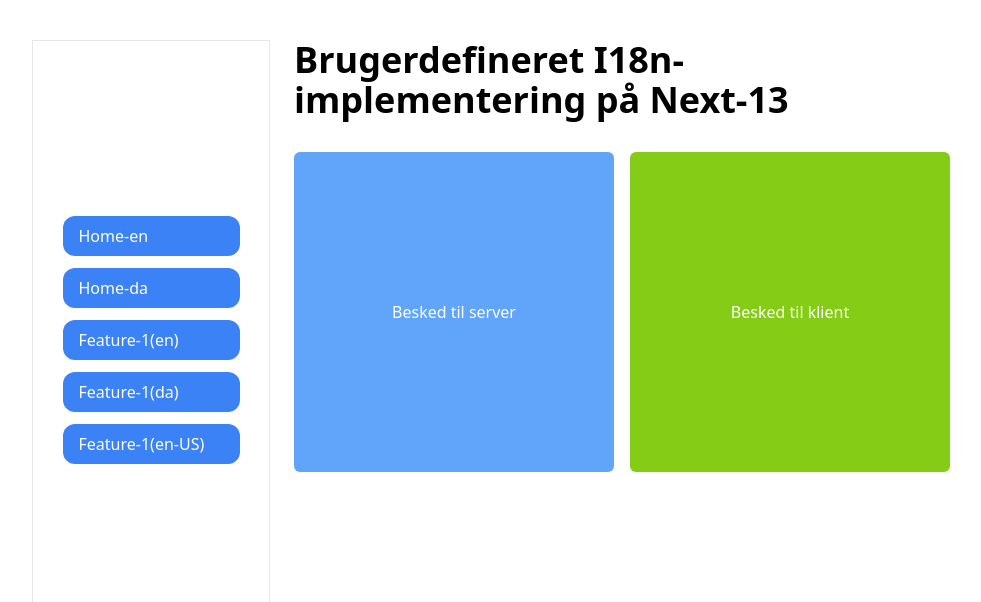
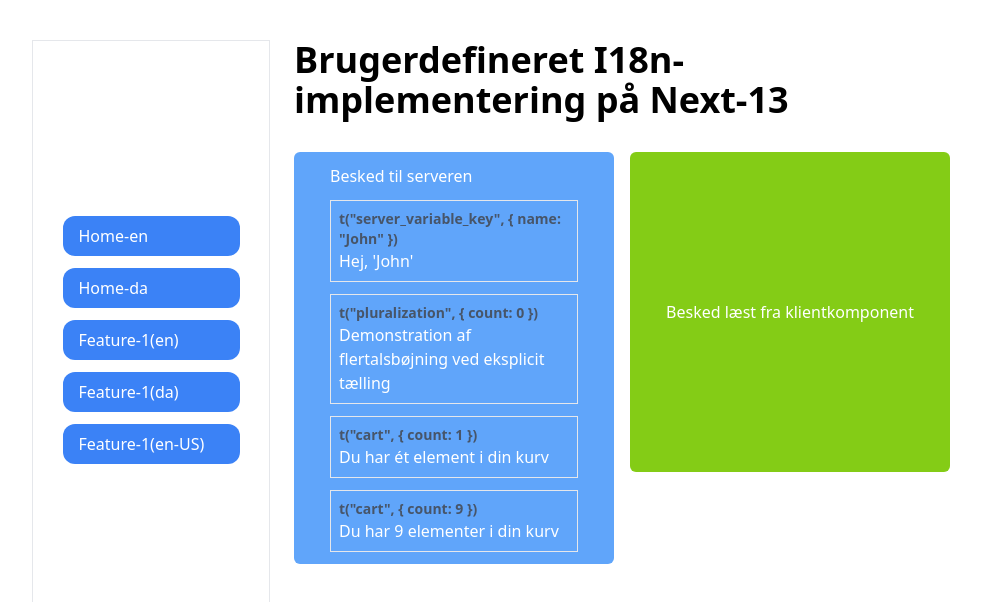
Before and after one commit to i-am-mani/next13-experimental-i18n, a Next.js app: page /da/feature-1 in a window 1280 px wide. Shown: the top 602 px of the page, without its empty margins (96-1077 px from the left). Built offline with nearby package versions, Linux system fonts and the light colour scheme.

Commit message:
feat: dynamic labels, interpolation support, namespace seperated labels

```diff
--- a/app/I18nPageWrapper.tsx
+++ b/app/I18nPageWrapper.tsx
@@ -35,6 +35,11 @@ export async function I18nPageWrapper(params: {
   );
 
   return (
-    <I18nProvider namespaces={translations}>{params.children}</I18nProvider>
+    <I18nProvider
+      namespaces={translations}
+      config={{ languageCode: language, countryCode: country }}
+    >
+      {params.children}
+    </I18nProvider>
   );
 }
--- a/app/[locale]/feature-1/ServerComponent.tsx
+++ b/app/[locale]/feature-1/ServerComponent.tsx
@@ -4,8 +4,30 @@ import { useTranslation } from "../../../components/useTranslation";
 export function ServerComponent() {
   const { t } = useTranslation("feature1");
   return (
-    <div className="w-80 h-80 rounded-md bg-blue-400 text-white flex justify-center items-center">
-      <div>{t("server_label")}</div>
+    <div className="w-80 min-h-full p-3 rounded-md bg-blue-400 text-white flex justify-center items-center">
+      <div className="flex flex-col mx-6 gap-y-3">
+        <div>{t("server_label")}</div>
+
+        <div className="border  p-2">
+          <div className="text-sm text-slate-600 font-semibold">{'t("server_variable_key", { name: "John" })'}</div>
+          <div>{t("server_variable_key", { name: "John" })}</div>
+        </div>
+
+        <div className="border  p-2">
+          <p className="text-sm text-slate-600 font-semibold">{`t("pluralization", { count: 0 })`}</p>
+          <div>{t("pluralization", { count: 0 })}</div>
+        </div>
+
+        <div className="border  p-2">
+          <div className="text-sm text-slate-600 font-semibold">{'t("cart", { count: 1 })'}</div>
+          <div>{t("cart", { count: 1 })}</div>
+        </div>
+
+        <div className="border  p-2">
+          <div className="text-sm text-slate-600 font-semibold">{'t("cart", { count: 9 })'}</div>
+          <div>{t("cart", { count: 9 })}</div>
+        </div>
+      </div>
     </div>
   );
 }
--- a/components/I18nProvider.tsx
+++ b/components/I18nProvider.tsx
@@ -1,32 +1,45 @@
 "use client";
 import * as React from "react";
-import { LocaleNamespaces } from ".";
-import { I18nNamespaces } from "../i18n";
+import { I18nNamespaces, LiteralUnion } from "../i18n";
+import { LocalizationCore } from "./core";
+import { LocaleConfig } from ".";
 
-const I18nContext = React.createContext<LocaleNamespaces>(
-  {} as LocaleNamespaces
-);
+type TContext = { namespaces: I18nNamespaces; config: LocaleConfig };
+const I18nContext = React.createContext<TContext>({} as TContext);
 
 export function useTranslationsClient<T extends keyof I18nNamespaces>(
   namespace: T
 ) {
   const context = React.useContext(I18nContext);
-  const translations = context[namespace];
+  const i18n = context.config;
 
-  return (key: keyof I18nNamespaces[T]) => {
-    const value = typeof translations === "object" && translations[key];
-    return typeof value === "string" ? value : key;
+  const fn = (
+    key: LiteralUnion<keyof I18nNamespaces[T]>,
+    interpolation?: { [key: string]: string | number }
+  ) => {
+    const core = LocalizationCore({
+      defaultNamespace: namespace,
+      locale: i18n,
+      namespaces: context.namespaces,
+    });
+    return core.t(key as string, interpolation);
   };
+
+  return fn;
 }
 
 export function I18nProvider({
+  config,
   namespaces,
   children,
 }: {
-  namespaces: LocaleNamespaces;
+  config: LocaleConfig;
+  namespaces: I18nNamespaces;
   children: React.ReactNode;
 }) {
   return (
-    <I18nContext.Provider value={namespaces}>{children}</I18nContext.Provider>
+    <I18nContext.Provider value={{ namespaces, config }}>
+      {children}
+    </I18nContext.Provider>
   );
 }
--- a/components/core.ts
+++ b/components/core.ts
@@ -1,5 +1,12 @@
-import { LocaleConfig, LocaleNamespaces, Namespace as LabelNamespace } from ".";
-import { I18nNamespaces } from "../i18n";
+import { LocaleConfig } from ".";
+
+type Keyspace = {
+  [key: string]: string;
+};
+
+type LocaleNamespaces = {
+  [key: string]: Keyspace;
+};
 
 function formatCurrency(
   value: number | string,
@@ -66,7 +73,7 @@ function interpolation(
 }
 
 function extractPluralKey(
-  namespaces: LabelNamespace<any>,
+  namespaces: Keyspace,
   key: string,
   count: number,
   locale: string
@@ -100,17 +107,17 @@ function extractPossibleNamespace(key: string, defaultNamespace: string) {
   }
 }
 
-export function LocalizationCore<T extends keyof I18nNamespaces>({
+export function LocalizationCore({
   defaultNamespace,
   locale: localeConfig,
   namespaces,
 }: {
-  defaultNamespace: T;
+  defaultNamespace: string;
   namespaces: LocaleNamespaces;
   locale: LocaleConfig;
 }) {
   const t = (
-    key: keyof I18nNamespaces[T],
+    key: string,
     interpolationValue: Record<string, string | number> | null = null,
     options?: {}
   ) => {
@@ -119,12 +126,12 @@ export function LocalizationCore<T extends keyof I18nNamespaces>({
       key as string,
       defaultNamespace
     );
-    const nsDictionary = (namespaces as any)[tNSKey];
+    const nsDictionary = namespaces[tNSKey];
 
     if (interpolationValue == null) {
       const value = nsDictionary[tKey];
       if (value == null) {
-        throw Error(`Missing translation for key ${key as string}`);
+        throw Error(`Missing translation for key ${key}`);
       } else {
         return value;
       }
@@ -147,7 +154,7 @@ export function LocalizationCore<T extends keyof I18nNamespaces>({
       if (typeof rawText === "object") {
         throw Error(`Nested translation value is not supported!`);
       } else if (rawText == null) {
-        throw Error(`Missing translation for key ${key as string}`);
+        throw Error(`Missing translation for key ${key}`);
       }
 
       return interpolation(rawText, interpolationValue, localeConfig);
--- a/components/index.ts
+++ b/components/index.ts
@@ -1,16 +1,8 @@
 import { I18nNamespaces } from "../i18n";
 
-export type Namespace<K extends keyof I18nNamespaces> = {
-  [key in keyof I18nNamespaces[K]]: string;
-};
-
-export type LocaleNamespaces = {
-  [key in keyof I18nNamespaces]: Namespace<key>;
-};
-
-export type LocaleTranslations = {
+type LocaleTranslations = {
   locale: LocaleConfig;
-  namespaces: LocaleNamespaces;
+  namespaces: I18nNamespaces;
 };
 
 export type LocaleConfig = {
--- a/components/merge-namespaces.ts
+++ b/components/merge-namespaces.ts
@@ -1,6 +1,5 @@
 import { I18nNamespaces } from "../i18n";
 
-// TODO: clean up usage of any everywhere here
 export function mergeNamespaceInPlace(
   lsNamespace: I18nNamespaces,
   rsNamespace: Partial<I18nNamespaces>
--- a/components/useTranslation.ts
+++ b/components/useTranslation.ts
@@ -1,19 +1,22 @@
-import { I18nNamespaces } from "../i18n";
+import { I18nNamespaces, LiteralUnion } from "../i18n";
 import { useTranslationsClient } from "./I18nProvider";
 import { LocalizationCore } from "./core";
 
 export function useTranslationServerOnly<T extends keyof I18nNamespaces>(
   namespace: T
-): (key: keyof I18nNamespaces[T]) => string {
+): (key: LiteralUnion<keyof I18nNamespaces[T]>) => string {
   const i18n = globalThis.i18nTranslations;
 
-  const fn = (key: keyof I18nNamespaces[T]) => {
+  const fn = (
+    key: LiteralUnion<keyof I18nNamespaces[T]>,
+    interpolation?: { [key: string]: string | number }
+  ) => {
     const core = LocalizationCore({
       defaultNamespace: namespace,
       locale: i18n.locale,
       namespaces: i18n.namespaces,
     });
-    return core.t(key);
+    return core.t(key as string, interpolation);
   };
 
   return fn;
--- a/i18n.ts
+++ b/i18n.ts
@@ -8,17 +8,25 @@ type TFeature1Labels = typeof import("./locales/en/feature1.json");
 type TIndexLabels = typeof import("./locales/en/index.json");
 
 // for the possiblity to use string as keyof I18nNamespaces TODO for now.
-export declare type LiteralUnion<T extends U, U = string> =
+export declare type LiteralUnion<T extends U, U = string | number | symbol> =
   | T
+  | (U extends symbol ? never : U extends number ? never : never)
   | (U & Record<never, never>);
 
-type t = LiteralUnion<keyof I18nNamespaces>;
+type t = keyof I18nNamespaces;
+type c = LiteralUnion<keyof I18nNamespaces[t]>;
 
 export type I18nNamespaces = {
   common: TCommonLabels;
   feature1: TFeature1Labels;
   index: TIndexLabels;
 };
+
+// TODO: enable concatentated keys by namespace and label
+type ConcatenatedKeys<T extends Record<string, Record<string, string>>> = {
+  [K in keyof T]: `${Extract<K, string>}:${Extract<keyof T[K], string>}`;
+}[keyof T];
+export type I18nNamespaceSeparatedKeys = ConcatenatedKeys<I18nNamespaces>;
 
 export type N = LiteralUnion<keyof I18nNamespaces>;
 
--- a/locales/da/feature1.json
+++ b/locales/da/feature1.json
@@ -1,5 +1,10 @@
 {
+  "source": "da",
   "first_page_title": "Anden side",
-  "server_label": "Besked til server",
-  "client_label": "Besked til klient"
+  "server_label": "Besked til serveren",
+  "client_label": "Besked læst fra klientkomponent",
+  "server_variable_key": "Hej, '{{name}}'",
+  "pluralization_0": "Demonstration af flertalsbøjning ved eksplicit tælling",
+  "cart_1": "Du har ét element i din kurv",
+  "cart_other": "Du har {{count}} elementer i din kurv"
 }
--- a/locales/en/feature1.json
+++ b/locales/en/feature1.json
@@ -2,5 +2,9 @@
   "source": "en",
   "first_page_title": "Second page",
   "server_label": "Message to Server",
-  "client_label": "Message to Client-0"
+  "client_label": "Message read from client component",
+  "server_variable_key": "Hello, '{{name}}'",
+  "pluralization_0": "Demo of pluralization by explicit count",
+  "cart_1": "You have one item in your cart",
+  "cart_other": "You have {{count}} items in your cart"
 }
```
